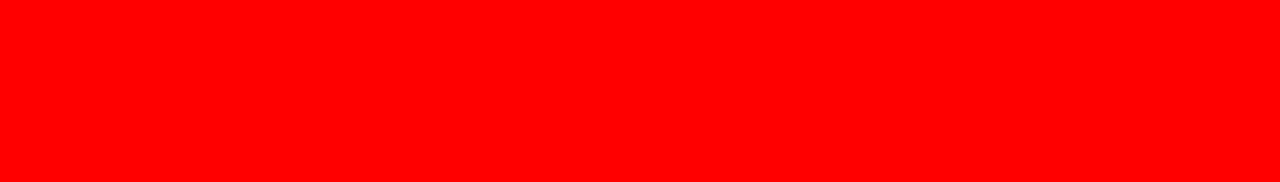
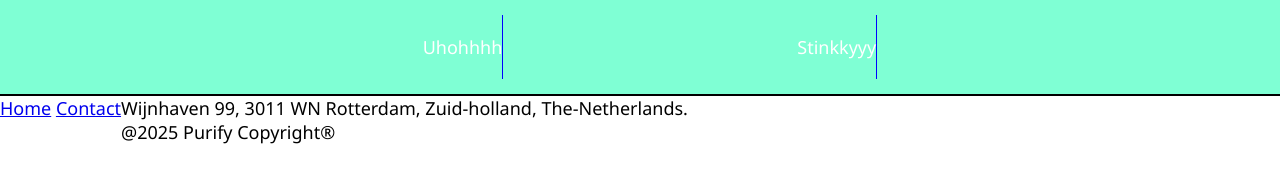
Before and after one commit to Thomasplie/PromoPageNetna, a plain HTML site: page index.html in a window 1280 px wide. Drawn offline with Linux system fonts and the light colour scheme.

Commit message:
Nav + Footer Start

```diff
--- a/index.html
+++ b/index.html
@@ -18,11 +18,11 @@
 
             <section class="nav-links">
                 <!--  In de divs komen de links naar andere sites -->
-                <div>
-
+                <div class="button">
+                    <p>Uhohhhh</p>
                 </div>
-                <div>
-
+                <div class="button">
+                    Stinkkyyy
                 </div>
             </section>
 
@@ -64,8 +64,14 @@
 
             <section class="footer-links">
                 <!--  Links in footer naar de andere indexes, locatie, en copyright -->
+                <a href="index.html">Home</a>
+                <a href="contact.html">Contact</a>
             </section>
 
+            <p>
+                Wijnhaven 99, 3011 WN Rotterdam, Zuid-holland, The-Netherlands. <br>
+                @2025 Purify Copyright®
+            </p>
         </div>
 
     </footer>
--- a/styles.css
+++ b/styles.css
@@ -1,17 +1,53 @@
-body {
-    background-color: red;
+* {
+    margin: 0;
+    box-sizing: border-box;
+    font-size: 18px;
+    font-family: 'Segoe UI', 'Segoe UI', Tahoma, Geneva, Verdana, sans-serif;
 }
 
-.div1 {
+/* Nav Styling */
+.nav-container {
+    width: 100%;
+    height: 12vh;
+    border-bottom: 2px solid black;
     display: flex;
-    justify-content: center;
+    justify-content: space-between;
     align-items: center;
-    min-height: 100vh;
-    color: black;
+    background-color: aquamarine;
 }
 
-.practice {
+.nav-links {
+    width: 80%;
+    margin: 0 auto;
     display: flex;
-    justify-content: center;
-    align-items: center;
+    justify-content: space-evenly;
 }
+
+.button {
+    text-decoration: none;
+    color: white;
+    border-right: 1px solid blue;
+    padding: 20px;
+    width: 100px;
+    text-align: center;
+}
+
+/* Header Styling */
+.header-container {
+    width: 100%;
+    display: flex;
+}
+
+/* Main Styling */
+.main-container {
+    width: 100%;
+    display: flex;
+}
+
+/* Footer Styling */
+.footer-container {
+    width: 100%;
+    display: flex;
+}
+
+/* Custom Styling */
```
